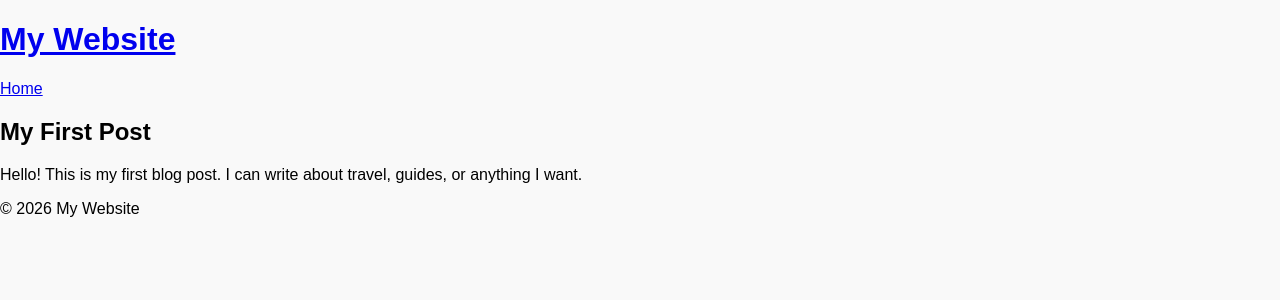
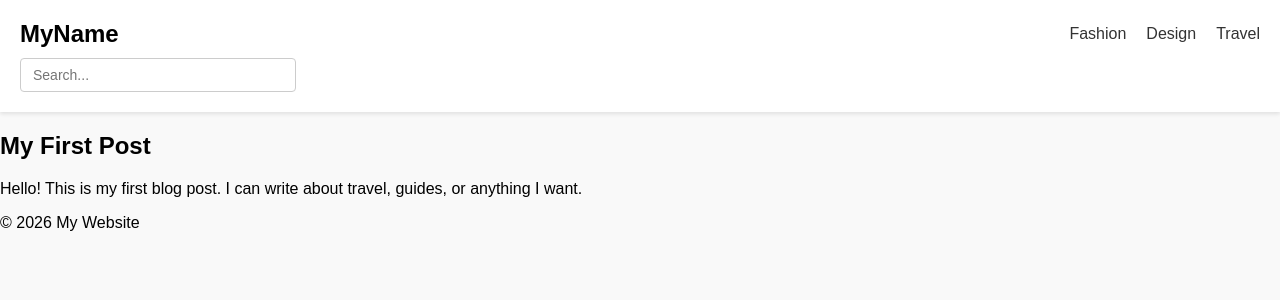
Before and after one commit to alexiefg/notthatalexis.github.io, a Jekyll site: the page built from posts/2026-01-31-first-post.md, in a window 1280 px wide. Shown: the top 300 px of the page. Built offline with Jekyll 4.4.1, drawn with Linux system fonts in a browser that asks for light colours.

Commit message:
Update header.html

```diff
--- a/_includes/header.html
+++ b/_includes/header.html
@@ -1,6 +1,17 @@
-<header>
-  <h1><a href="/">{{ site.title }}</a></h1>
-  <nav>
-    <a href="/">Home</a>
-  </nav>
+<header class="header">
+  <div class="top-row">
+    <div class="name">MyName</div>
+    <div class="menu-toggle" id="menu-toggle">☰</div>
+    <nav class="menu" id="menu">
+      <a href="#">Fashion</a>
+      <a href="#">Design</a>
+      <a href="#">Travel</a>
+    </nav>
+  </div>
+
+  <div class="bottom-row">
+    <div class="search">
+      <input type="text" placeholder="Search...">
+    </div>
+  </div>
 </header>
```
